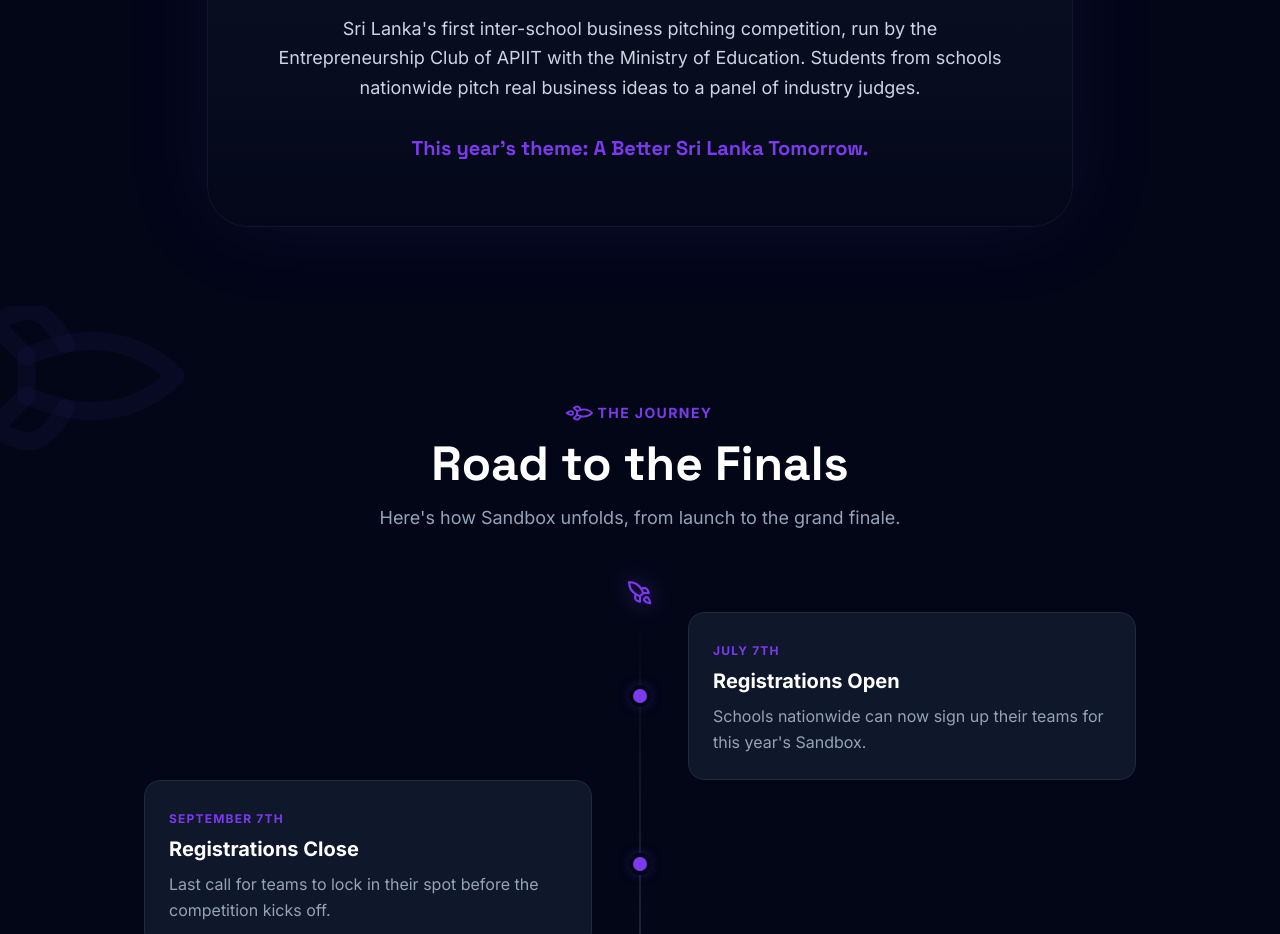
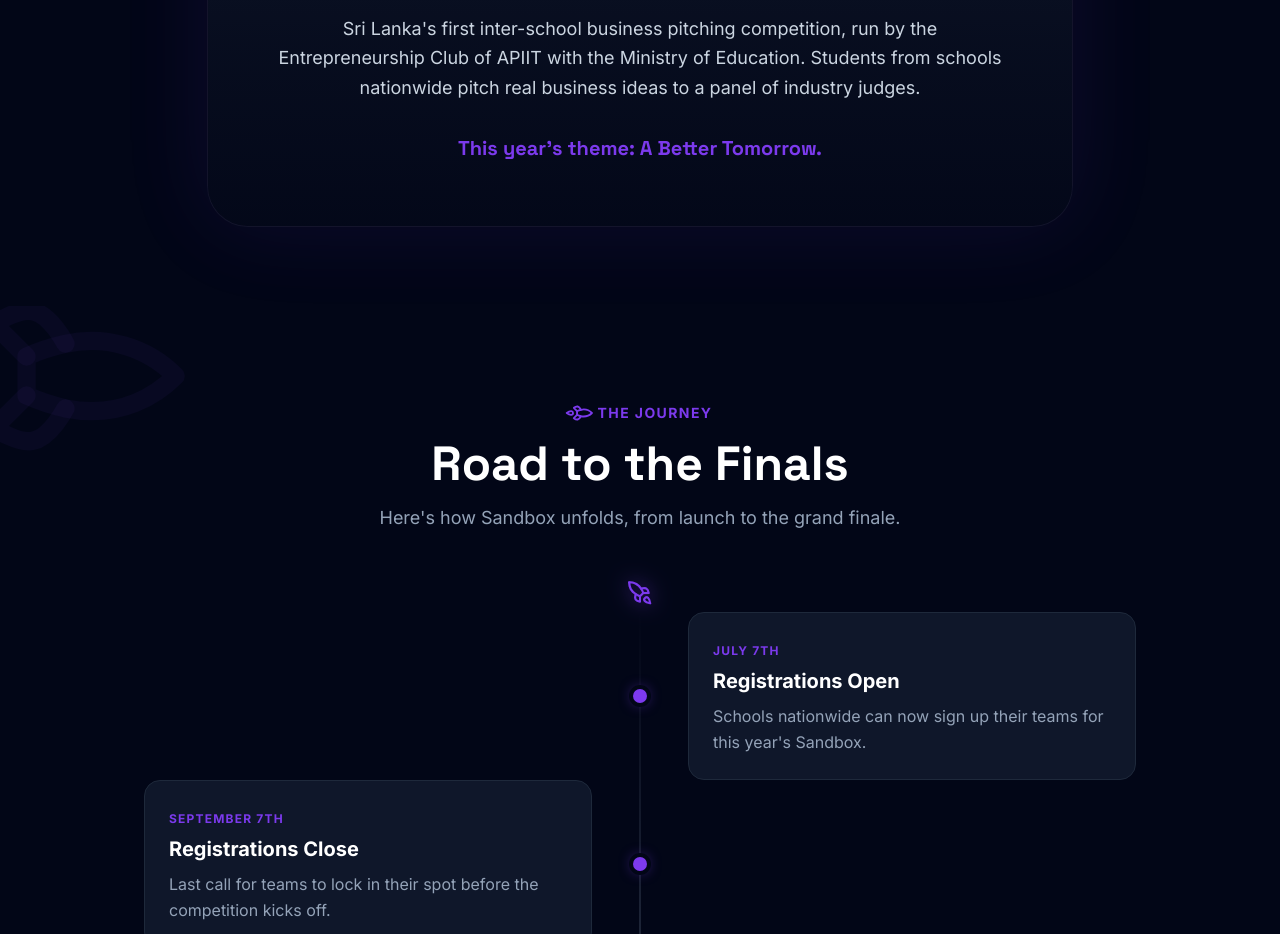
Before and after one commit to hana-careem/sandbox-website, a Next.js app: page / in a window 1280 px wide. Shown: the part 1060-1994 px from the top of the page. Built offline with nearby package versions, Linux system fonts and the light colour scheme.

Commit message:
hero wording

```diff
--- a/components/home/WhatIsSandbox.jsx
+++ b/components/home/WhatIsSandbox.jsx
@@ -12,7 +12,7 @@
               Sri Lanka's first inter-school business pitching competition, run by the Entrepreneurship Club of APIIT with the Ministry of Education. Students from schools nationwide pitch real business ideas to a panel of industry judges.
             </p>
             <p className="text-xl font-bold text-[#7C3AED] font-display mt-8">
-              This year's theme: A Better Sri Lanka Tomorrow.
+              This year's theme: A Better Tomorrow.
             </p>
           </ScrollReveal>
         </div>
```
